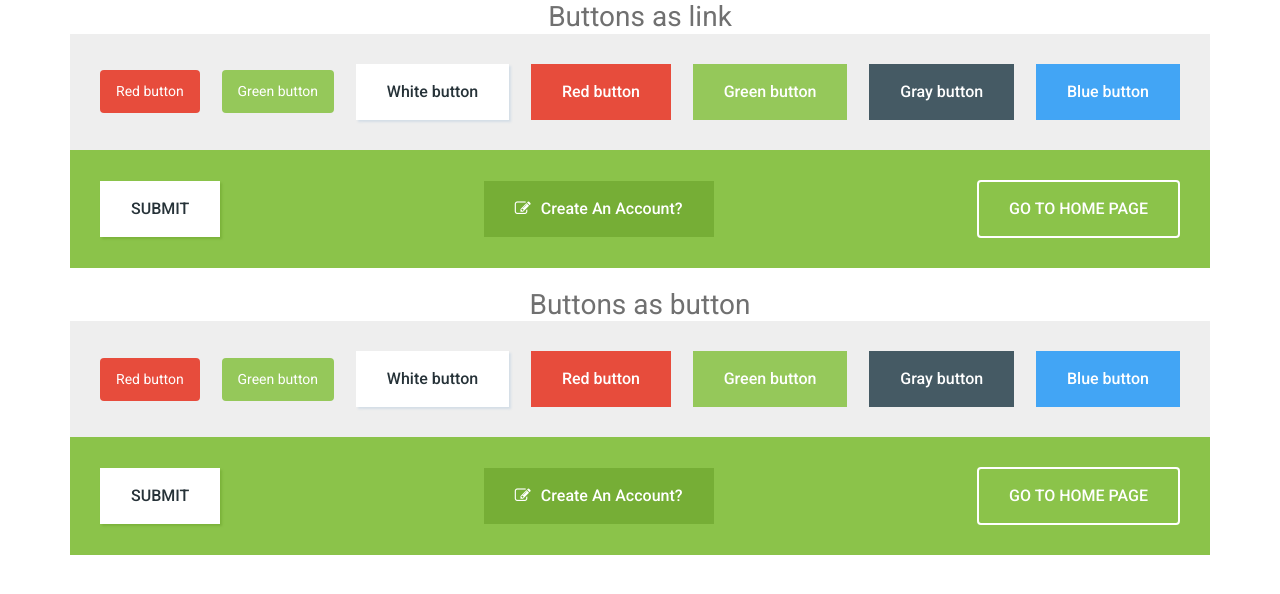
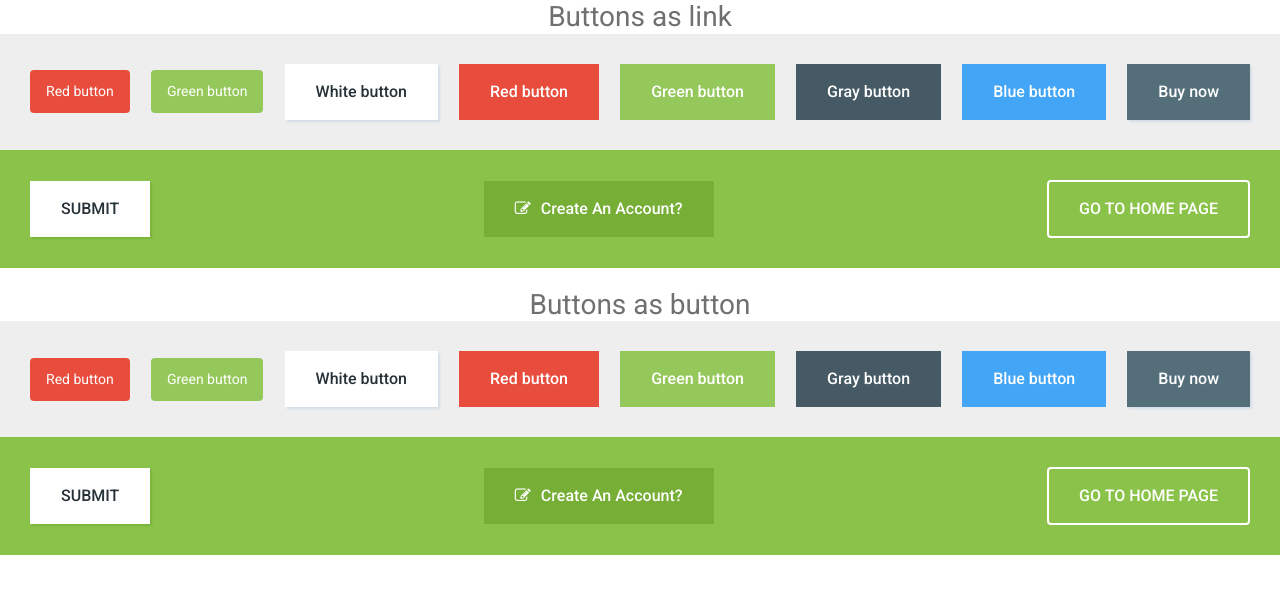
Before and after one commit to alsvyst/Foxtar-Market-Place, a website: page source/btn.component.html in a window 1280 px wide. Drawn offline with nearby package versions, Linux system fonts and the light colour scheme; files that its build step writes are made by us from their sources; files whose address does not match are found by name.

Commit message:
update buttons

```diff
--- a/source/btn.component.html
+++ b/source/btn.component.html
@@ -27,7 +27,7 @@
         <div class="container d-flex align-items-center justify-content-center ">
             <h3>Buttons as link</h3>
         </div>
-        <div class="container d-flex align-items-center justify-content-between bg-buttons-light-html">
+        <div class="d-flex align-items-center justify-content-between bg-buttons-light-html">
             <a href="#" class="btn btn-default btn-red btn-round">Red button</a>
             <a href="#" class="btn btn-default btn-green btn-round">Green button</a>
             <a href="#" class="btn btn-default btn-lg btn-white btn-shadow">White button</a>
@@ -35,19 +35,20 @@
             <a href="#" class="btn btn-default btn-lg btn-green">Green button</a>
             <a href="#" class="btn btn-default btn-lg btn-gray ">Gray button</a>
             <a href="#" class="btn btn-default btn-lg btn-blue ">Blue button</a>
+            <a href="#" class="btn btn-default btn-lg btn-darcblue btn-shadow">Buy now</a>
         </div>
 
-        <div class="container d-flex align-items-center justify-content-between bg-buttons-green-html">
+        <div class="d-flex align-items-center justify-content-between bg-buttons-green-html">
             <a href="#" class="btn btn-default btn-lg btn-white btn-darkgreen-shadow">SUBMIT</a>
             <a href="#" class="btn btn-default btn-lg btn-darckgreen"><i class="fa fa-pencil-square-o"></i>Create An
                 Account?</a>
             <a href="#" class="btn btn-default btn-lg btn-round btn-outline">GO TO HOME PAGE</a>
         </div>
         <!-- container -->
-        <div class="container d-flex align-items-center justify-content-center ">
+        <div class="d-flex align-items-center justify-content-center ">
             <h3>Buttons as button</h3>
         </div>
-        <div class="container d-flex align-items-center justify-content-between bg-buttons-light-html">
+        <div class="d-flex align-items-center justify-content-between bg-buttons-light-html">
             <button class="btn btn-default btn-red btn-round">Red button</button>
             <button class="btn btn-default btn-green btn-round">Green button</button>
             <button class="btn btn-default btn-lg btn-white btn-shadow">White button</button>
@@ -55,9 +56,10 @@
             <button class="btn btn-default btn-lg btn-green">Green button</button>
             <button class="btn btn-default btn-lg btn-gray ">Gray button</button>
             <button class="btn btn-default btn-lg btn-blue ">Blue button</button>
+            <button class="btn btn-default btn-lg btn-darcblue btn-shadow">Buy now</button>
         </div>
 
-        <div class="container d-flex align-items-center justify-content-between bg-buttons-green-html">
+        <div class="d-flex align-items-center justify-content-between bg-buttons-green-html">
             <button class="btn btn-default btn-lg btn-white btn-darkgreen-shadow">SUBMIT</button>
             <button class="btn btn-default btn-lg btn-darckgreen"><i class="fa fa-pencil-square-o"></i>Create An
                 Account?
--- a/source/css/components/btn.component.css
+++ b/source/css/components/btn.component.css
@@ -80,7 +80,15 @@
     color: #42a5f5;
     border: solid 1px #42a5f5;
 }
+.btn.btn-darcblue {
+    background-color: #546e7a;
+}
 
+.btn.btn-darcblue:hover {
+    background-color: #fff;
+    color: #546e7a;
+    border: solid 1px #546e7a;
+}
 .btn.btn-darckgreen {
     background-color: #76ae36;
 }
```
